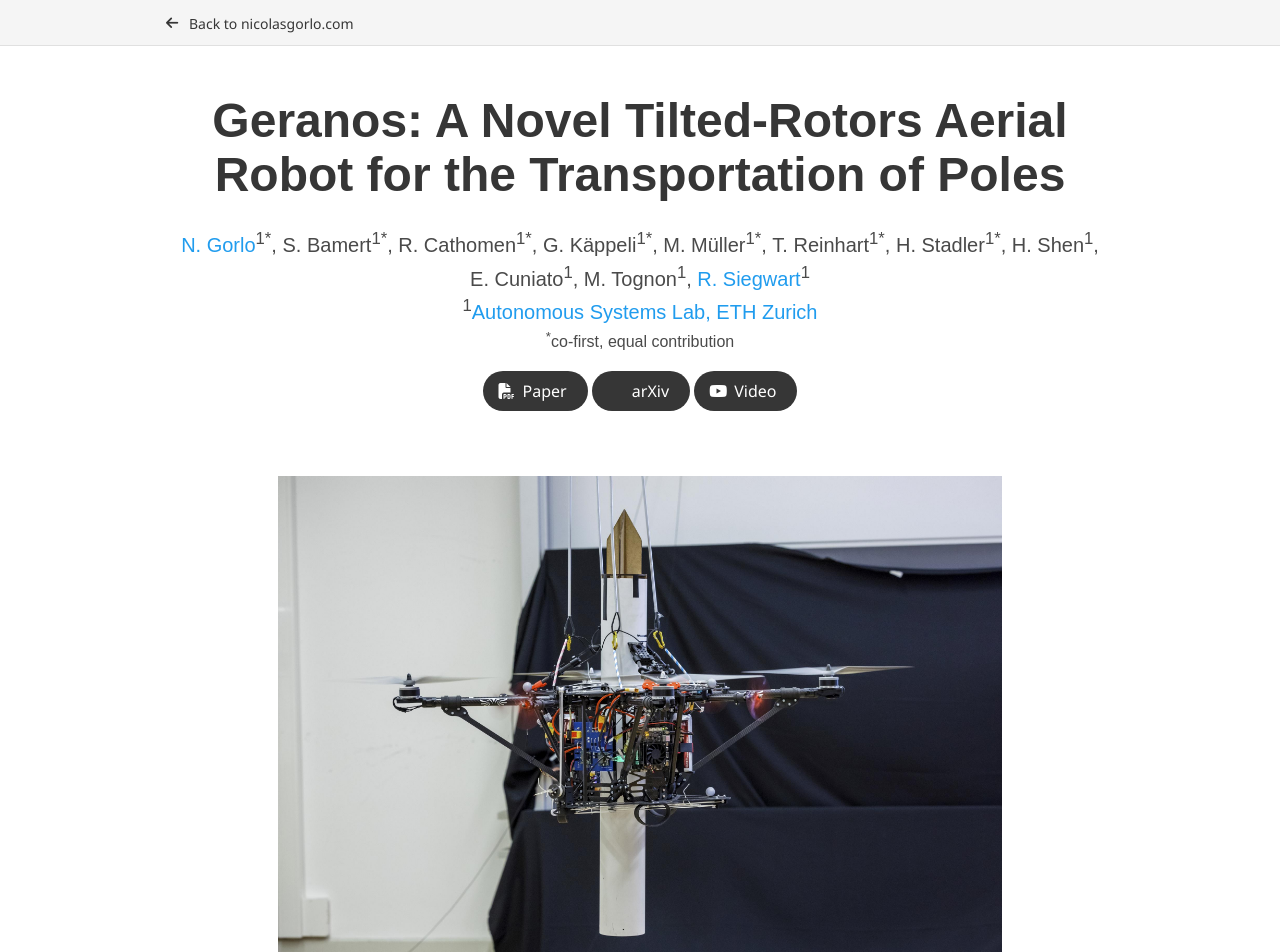
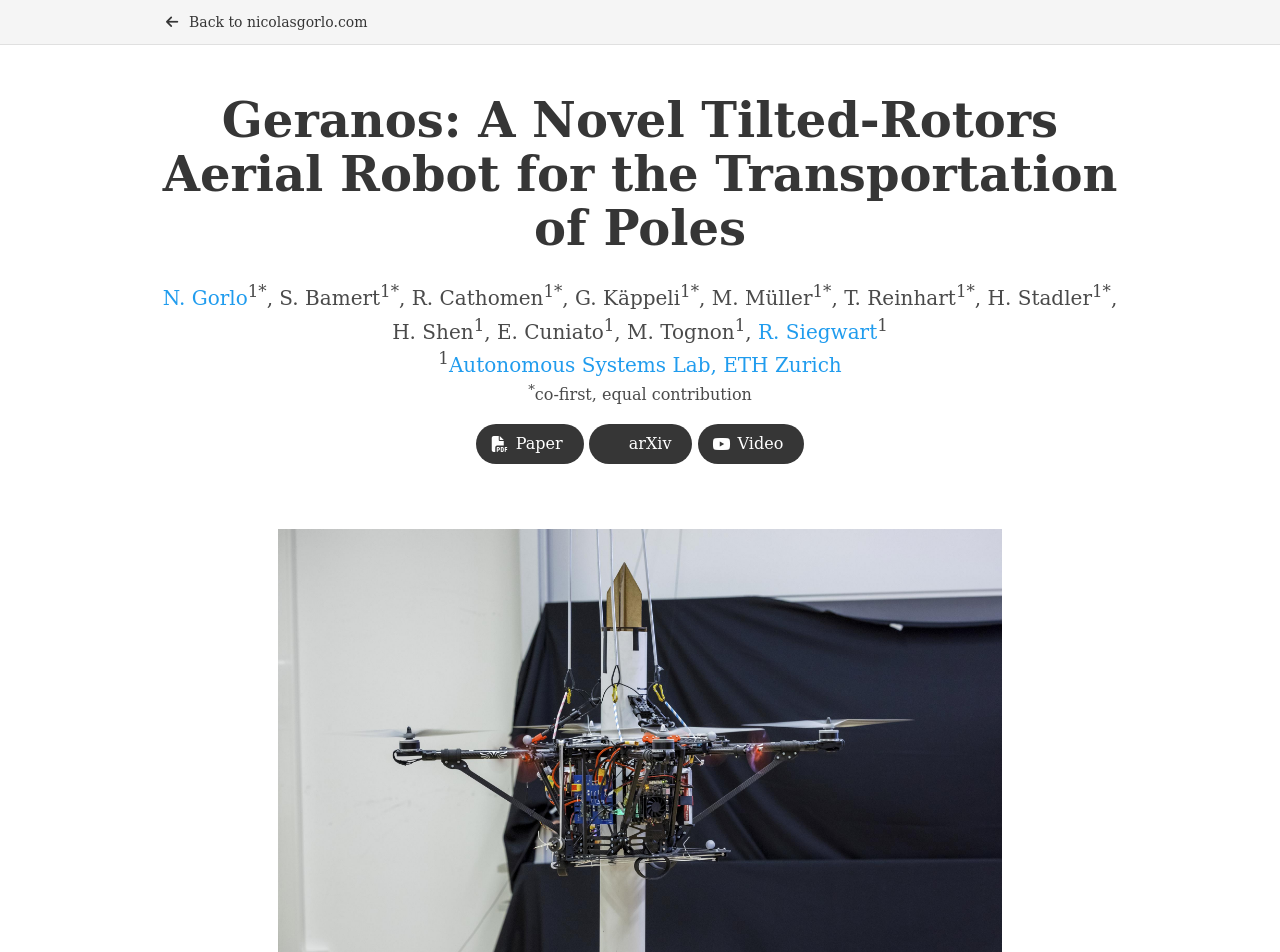
Before and after one commit to nicogorlo/nicogorlo.github.io, a Jekyll site: the page built from Geranos_ral24/index.html, in a window 1280 px wide. Shown: the top 952 px of the page. Built offline with Jekyll 4.4.1, drawn with Linux system fonts in a browser that asks for light colours; some web fonts are replaced; a style sheet for code colours, icons or effects is not loaded; some of the changed text lies outside the part shown.

Commit message:
same font everywhere

```diff
--- a/Geranos_ral24/index.html
+++ b/Geranos_ral24/index.html
@@ -218,7 +218,7 @@ redirect_from:
             <a rel="license" href="http://creativecommons.org/licenses/by-sa/4.0/">Creative Commons Attribution-ShareAlike 4.0 International License</a>.
           </p>
           <p>
-            This webpage template is borrowed from
+            This webpage template has been modified from
             <a href="https://github.com/nerfies/nerfies.github.io">nerfies</a>. We highly appreciate them open-sourcing their template.
           </p>
         </div>
--- a/LP2_web/index.html
+++ b/LP2_web/index.html
@@ -224,7 +224,7 @@ redirect_from:
             <a rel="license" href="http://creativecommons.org/licenses/by-sa/4.0/">Creative Commons Attribution-ShareAlike 4.0 International License</a>.
           </p>
           <p>
-            This webpage template is borrowed from
+            This webpage template has been modified from
             <a href="https://github.com/nerfies/nerfies.github.io">nerfies</a>. We highly appreciate them open-sourcing their template.
           </p>
         </div>
--- a/_layouts/paper.html
+++ b/_layouts/paper.html
@@ -88,9 +88,6 @@
   }
   </script>
 
-  <!-- Fonts -->
-  <link href="https://fonts.googleapis.com/css?family=Google+Sans|Noto+Sans|Castoro" rel="stylesheet">
-
   <!-- Shared Bulma Assets -->
   <link rel="stylesheet" href="{{ '/assets/css/lib/bulma.min.css' | relative_url }}">
   <link rel="stylesheet" href="{{ '/assets/css/lib/bulma-carousel.min.css' | relative_url }}">
--- a/assets/css/paper.css
+++ b/assets/css/paper.css
@@ -20,7 +20,7 @@
 
 /* Paper page styles */
 body {
-  font-family: 'Noto Sans', sans-serif;
+  font-family: "DejaVu Serif", Georgia, Garamond, Times, "Times New Roman", serif;
 }
 
 .footer .icon-link {
@@ -43,15 +43,15 @@ body {
 }
 
 .teaser {
-  font-family: 'Google Sans', sans-serif;
+  font-family: "DejaVu Serif", Georgia, Garamond, Times, "Times New Roman", serif;
 }
 
 .publication-title {
-  font-family: 'Google Sans', sans-serif;
+  font-family: "DejaVu Serif", Georgia, Garamond, Times, "Times New Roman", serif;
 }
 
 .publication-authors {
-  font-family: 'Google Sans', sans-serif;
+  font-family: "DejaVu Serif", Georgia, Garamond, Times, "Times New Roman", serif;
 }
 
 .publication-venue {
--- a/isar_wacv24/index.html
+++ b/isar_wacv24/index.html
@@ -172,7 +172,7 @@ redirect_from:
             This website is licensed under a <a rel="license" href="http://creativecommons.org/licenses/by-sa/4.0/">Creative Commons Attribution-ShareAlike 4.0 International License</a>.
           </p>
           <p>
-            This webpage template is borrowed from <a href="https://github.com/nerfies/nerfies.github.io">nerfies</a>. We highly appreciate them open-sourcing their template.
+            This webpage template has been modified from <a href="https://github.com/nerfies/nerfies.github.io">nerfies</a>. We highly appreciate them open-sourcing their template.
           </p>
         </div>
       </div>
```
